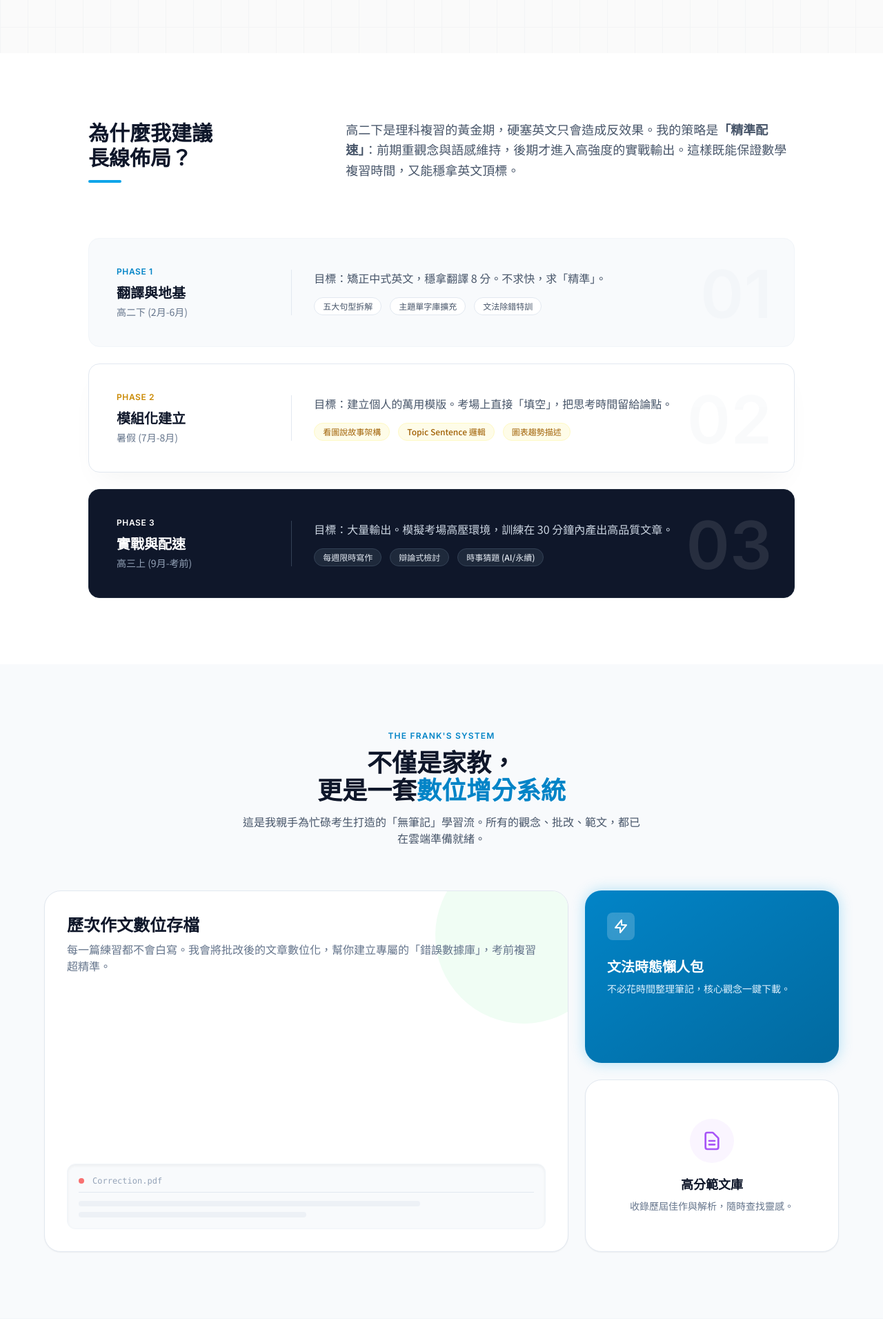
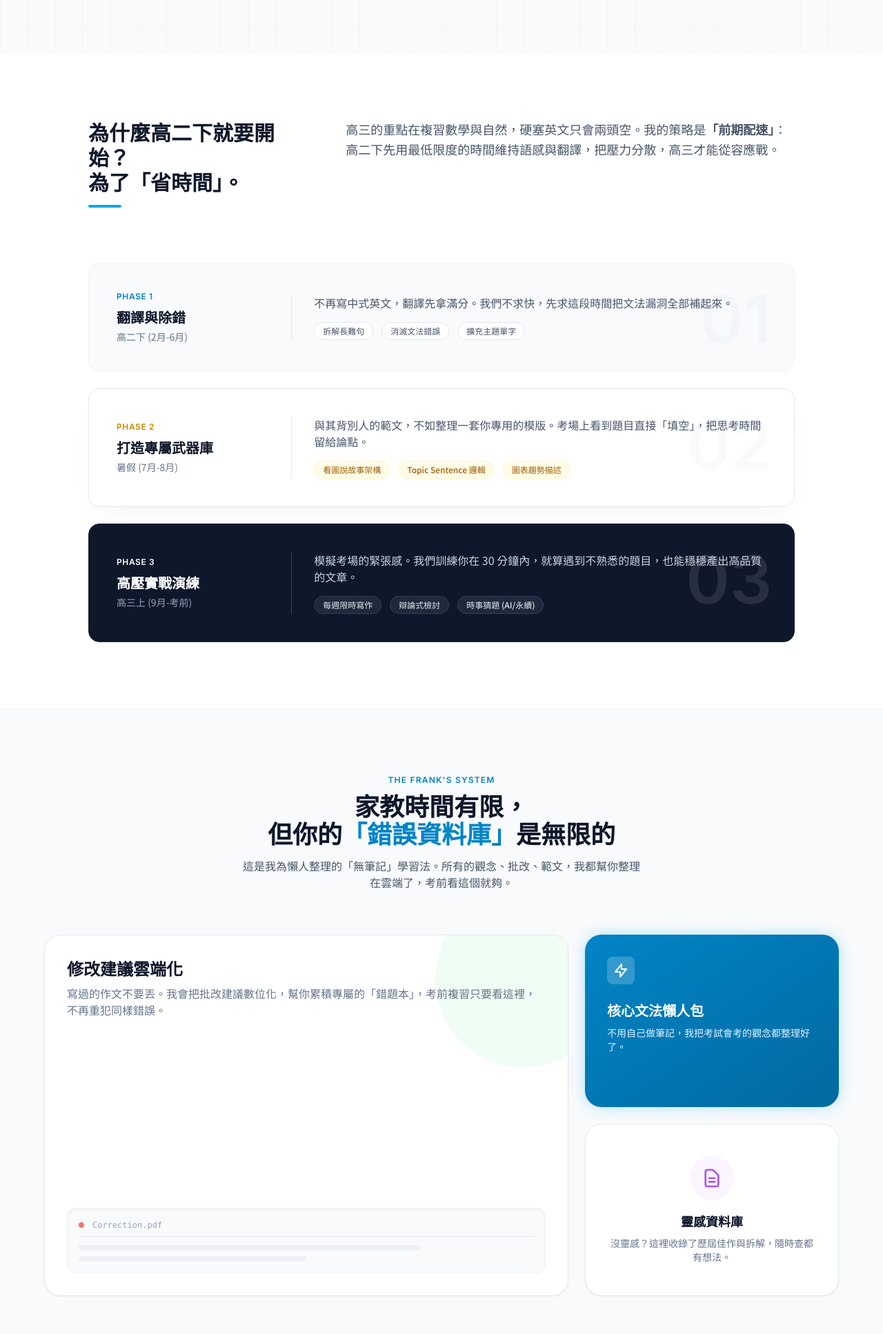
Before and after one commit to Frankfangcode/LinBoHong, a plain HTML site: page CoursePlan.html in a window 1280 px wide. Shown: the part 681-2615 px from the top of the page at 69% size. Drawn offline with nearby package versions, Linux system fonts and the light colour scheme.

Commit message:
新版本

```diff
--- a/CoursePlan.html
+++ b/CoursePlan.html
@@ -4,7 +4,7 @@
 <head>
     <meta charset="UTF-8">
     <meta name="viewport" content="width=device-width, initial-scale=1.0">
-    <title>116 學測英文作文翻譯・長線培訓計畫</title>
+    <title>116 學測英文非選・長線培訓計畫</title>
     <script src="https://cdn.tailwindcss.com"></script>
     <link rel="preconnect" href="https://fonts.googleapis.com">
     <link rel="preconnect" href="https://fonts.gstatic.com" crossorigin>
@@ -90,13 +90,13 @@
             </div>
 
             <h1 class="text-5xl md:text-7xl font-black mb-8 leading-[1.1] tracking-tight text-slate-900">
-                學測英文作文翻譯<br>
-                <span class="text-gradient-blue">頂標戰略計畫</span>
+                116 學測英文：<br>
+                <span class="text-gradient-blue">理組生的頂標陪跑計畫</span>
             </h1>
 
             <p class="text-lg md:text-xl text-slate-500 max-w-2xl mx-auto mb-12 leading-relaxed font-light">
-                專為數理繁忙考生設計的「高效寫作系統」。<br class="hidden md:block">
-                我不教你死背模板，我教你<span class="text-slate-800 font-medium">用邏輯建構分數</span>。
+                我知道你理科複習很重，沒時間硬啃英文。<br class="hidden md:block">
+                這裡不教死背模板，而是教你用<span class="text-slate-800 font-medium">「邏輯」</span>組裝出高分，把時間花在刀口上。
             </p>
 
             <div class="flex flex-col sm:flex-row justify-center gap-4">
@@ -128,12 +128,12 @@
         <div class="max-w-5xl mx-auto">
             <div class="flex flex-col md:flex-row gap-12 items-start mb-20">
                 <div class="md:w-1/3">
-                    <h2 class="text-3xl font-bold text-slate-900 mb-4">為什麼我建議<br>長線佈局？</h2>
+                    <h2 class="text-3xl font-bold text-slate-900 mb-4">為什麼高二下就要開始？<br>為了「省時間」。</h2>
                     <div class="h-1 w-12 bg-brand-500 rounded-full"></div>
                 </div>
                 <div class="md:w-2/3">
                     <p class="text-lg text-slate-600 leading-relaxed">
-                        高二下是理科複習的黃金期，硬塞英文只會造成反效果。我的策略是<strong>「精準配速」</strong>：前期重觀念與語感維持，後期才進入高強度的實戰輸出。這樣既能保證數學複習時間，又能穩拿英文頂標。
+                        高三的重點在複習數學與自然，硬塞英文只會兩頭空。我的策略是<strong>「前期配速」</strong>：高二下先用最低限度的時間維持語感與翻譯，把壓力分散，高三才能從容應戰。
                     </p>
                 </div>
             </div>
@@ -146,15 +146,15 @@
                     <div class="relative z-10 flex flex-col md:flex-row md:items-center gap-6">
                         <div class="md:w-1/4">
                             <span class="text-xs font-bold tracking-wider uppercase text-brand-600 mb-2 block font-eng">Phase 1</span>
-                            <h3 class="text-xl font-bold text-slate-900">翻譯與地基</h3>
+                            <h3 class="text-xl font-bold text-slate-900">翻譯與除錯</h3>
                             <p class="text-sm text-slate-500 mt-1">高二下 (2月-6月)</p>
                         </div>
                         <div class="md:w-3/4 border-l border-slate-200 pl-0 md:pl-8 pt-4 md:pt-0">
-                            <p class="text-slate-600 mb-4">目標：矯正中式英文，穩拿翻譯 8 分。不求快，求「精準」。</p>
+                            <p class="text-slate-600 mb-4">不再寫中式英文，翻譯先拿滿分。我們不求快，先求這段時間把文法漏洞全部補起來。</p>
                             <div class="flex flex-wrap gap-3">
-                                <span class="px-3 py-1 bg-white border border-slate-200 rounded-full text-xs font-medium text-slate-600">五大句型拆解</span>
-                                <span class="px-3 py-1 bg-white border border-slate-200 rounded-full text-xs font-medium text-slate-600">主題單字庫擴充</span>
-                                <span class="px-3 py-1 bg-white border border-slate-200 rounded-full text-xs font-medium text-slate-600">文法除錯特訓</span>
+                                <span class="px-3 py-1 bg-white border border-slate-200 rounded-full text-xs font-medium text-slate-600">拆解長難句</span>
+                                <span class="px-3 py-1 bg-white border border-slate-200 rounded-full text-xs font-medium text-slate-600">消滅文法錯誤</span>
+                                <span class="px-3 py-1 bg-white border border-slate-200 rounded-full text-xs font-medium text-slate-600">擴充主題單字</span>
                             </div>
                         </div>
                     </div>
@@ -166,11 +166,11 @@
                     <div class="relative z-10 flex flex-col md:flex-row md:items-center gap-6">
                         <div class="md:w-1/4">
                             <span class="text-xs font-bold tracking-wider uppercase text-yellow-600 mb-2 block font-eng">Phase 2</span>
-                            <h3 class="text-xl font-bold text-slate-900">模組化建立</h3>
+                            <h3 class="text-xl font-bold text-slate-900">打造專屬武器庫</h3>
                             <p class="text-sm text-slate-500 mt-1">暑假 (7月-8月)</p>
                         </div>
                         <div class="md:w-3/4 border-l border-slate-200 pl-0 md:pl-8 pt-4 md:pt-0">
-                            <p class="text-slate-600 mb-4">目標：建立個人的萬用模版。考場上直接「填空」，把思考時間留給論點。</p>
+                            <p class="text-slate-600 mb-4">與其背別人的範文，不如整理一套你專用的模版。考場上看到題目直接「填空」，把思考時間留給論點。</p>
                             <div class="flex flex-wrap gap-3">
                                 <span class="px-3 py-1 bg-yellow-50 border border-yellow-100 rounded-full text-xs font-medium text-yellow-700">看圖說故事架構</span>
                                 <span class="px-3 py-1 bg-yellow-50 border border-yellow-100 rounded-full text-xs font-medium text-yellow-700">Topic Sentence 邏輯</span>
@@ -186,11 +186,11 @@
                     <div class="relative z-10 flex flex-col md:flex-row md:items-center gap-6">
                         <div class="md:w-1/4">
                             <span class="text-xs font-bold tracking-wider uppercase text-brand-400 mb-2 block font-eng">Phase 3</span>
-                            <h3 class="text-xl font-bold text-white">實戰與配速</h3>
+                            <h3 class="text-xl font-bold text-white">高壓實戰演練</h3>
                             <p class="text-sm text-slate-400 mt-1">高三上 (9月-考前)</p>
                         </div>
                         <div class="md:w-3/4 border-l border-slate-700 pl-0 md:pl-8 pt-4 md:pt-0">
-                            <p class="text-slate-300 mb-4">目標：大量輸出。模擬考場高壓環境，訓練在 30 分鐘內產出高品質文章。</p>
+                            <p class="text-slate-300 mb-4">模擬考場的緊張感。我們訓練你在 30 分鐘內，就算遇到不熟悉的題目，也能穩穩產出高品質的文章。</p>
                             <div class="flex flex-wrap gap-3">
                                 <span class="px-3 py-1 bg-slate-800 border border-slate-700 rounded-full text-xs font-medium text-slate-200">每週限時寫作</span>
                                 <span class="px-3 py-1 bg-slate-800 border border-slate-700 rounded-full text-xs font-medium text-slate-200">辯論式檢討</span>
@@ -208,8 +208,8 @@
         <div class="max-w-6xl mx-auto">
             <div class="text-center mb-16">
                 <span class="text-brand-600 font-bold tracking-widest text-xs uppercase font-eng mb-2 block">The Frank's System</span>
-                <h2 class="text-3xl md:text-4xl font-bold text-slate-900">不僅是家教，<br>更是一套<span class="text-brand-600">數位增分系統</span></h2>
-                <p class="mt-4 text-slate-600 max-w-xl mx-auto">這是我親手為忙碌考生打造的「無筆記」學習流。所有的觀念、批改、範文，都已在雲端準備就緒。</p>
+                <h2 class="text-3xl md:text-4xl font-bold text-slate-900">家教時間有限，<br>但你的<span class="text-brand-600">「錯誤資料庫」</span>是無限的</h2>
+                <p class="mt-4 text-slate-600 max-w-xl mx-auto">這是我為懶人整理的「無筆記」學習法。所有的觀念、批改、範文，我都幫你整理在雲端了，考前看這個就夠。</p>
             </div>
 
             <!-- Bento Grid Layout -->
@@ -220,8 +220,8 @@
                     <div class="absolute top-0 right-0 w-64 h-64 bg-green-50 rounded-full -mr-16 -mt-16 transition-transform group-hover:scale-110"></div>
                     <div class="relative z-10 h-full flex flex-col justify-between">
                         <div>
-                            <h3 class="text-2xl font-bold text-slate-900 mb-2">歷次作文數位存檔</h3>
-                            <p class="text-slate-500">每一篇練習都不會白寫。我會將批改後的文章數位化，幫你建立專屬的「錯誤數據庫」，考前複習超精準。</p>
+                            <h3 class="text-2xl font-bold text-slate-900 mb-2">修改建議雲端化</h3>
+                            <p class="text-slate-500">寫過的作文不要丟。我會把批改建議數位化，幫你累積專屬的「錯題本」，考前複習只要看這裡，不再重犯同樣錯誤。</p>
                         </div>
                         <div class="mt-8 bg-slate-50 rounded-xl border border-slate-100 p-4 w-full shadow-inner">
                             <div class="flex items-center gap-3 mb-3 border-b border-slate-200 pb-2">
@@ -243,8 +243,8 @@
                         <div class="w-10 h-10 bg-white/20 backdrop-blur rounded-lg flex items-center justify-center mb-6">
                             <svg class="w-6 h-6 text-white" fill="none" viewBox="0 0 24 24" stroke="currentColor"><path stroke-linecap="round" stroke-linejoin="round" stroke-width="2" d="M13 10V3L4 14h7v7l9-11h-7z" /></svg>
                         </div>
-                        <h3 class="text-xl font-bold mb-2">文法時態懶人包</h3>
-                        <p class="text-brand-100 text-sm">不必花時間整理筆記，核心觀念一鍵下載。</p>
+                        <h3 class="text-xl font-bold mb-2">核心文法懶人包</h3>
+                        <p class="text-brand-100 text-sm">不用自己做筆記，我把考試會考的觀念都整理好了。</p>
                     </div>
                 </div>
 
@@ -253,8 +253,8 @@
                     <div class="w-16 h-16 bg-purple-50 rounded-full flex items-center justify-center mb-4 group-hover:scale-110 transition-transform">
                         <svg class="w-8 h-8 text-purple-500" fill="none" viewBox="0 0 24 24" stroke="currentColor"><path stroke-linecap="round" stroke-linejoin="round" stroke-width="2" d="M9 12h6m-6 4h6m2 5H7a2 2 0 01-2-2V5a2 2 0 012-2h5.586a1 1 0 01.707.293l5.414 5.414a1 1 0 01.293.707V19a2 2 0 01-2 2z" /></svg>
                     </div>
-                    <h3 class="text-lg font-bold text-slate-900">高分範文庫</h3>
-                    <p class="text-slate-500 text-sm mt-2">收錄歷屆佳作與解析，隨時查找靈感。</p>
+                    <h3 class="text-lg font-bold text-slate-900">靈感資料庫</h3>
+                    <p class="text-slate-500 text-sm mt-2">沒靈感？這裡收錄了歷屆佳作與拆解，隨時查都有想法。</p>
                 </div>
             </div>
         </div>
@@ -272,7 +272,7 @@
                         <span class="text-slate-400 group-open:rotate-180 transition-transform">↓</span>
                     </summary>
                     <div class="px-6 pb-6 text-slate-600 text-sm leading-relaxed border-t border-slate-100 pt-4">
-                        非常理解您的考量。所以第一階段（高二下）我主打「重質不重量」，以觀念矯正與短句翻譯為主，不會有大量的回家作業。我的目標是讓孩子「維持語感」，而不是增加負擔。
+                        懂您的擔心。所以高二下我們重質不重量，作業量會控制在每週 1 小時內。目標是讓孩子「保持手感」並矯正觀念，絕對不會影響到學校的段考複習。
                     </div>
                 </details>
 
@@ -294,7 +294,7 @@
                         <span class="text-slate-400 group-open:rotate-180 transition-transform">↓</span>
                     </summary>
                     <div class="px-6 pb-6 text-slate-600 text-sm leading-relaxed border-t border-slate-100 pt-4">
-                        別擔心！這正是我們要分階段的原因。前期我會先幫他建立「萬用句型」，讓他學會用有限的單字組合出正確的句子。我的數位講義也有針對基礎文法（如時態、詞性）做重點補強，只要願意跟著進度，一定能寫出完整的文章。
+                        別擔心，這正是我們要提早開始的原因。前期我會教他用「簡單但正確」的單字來組句。只要願意跟著進度，用國中的單字量也能寫出結構完整的文章。
                     </div>
                 </details>
 
@@ -342,7 +342,7 @@
                 <p class="text-slate-600 font-medium mb-1">若對規劃有任何疑問，或想調整進度，</p>
                 <p class="text-slate-800 font-bold flex items-center justify-center md:justify-start gap-2">
                     <svg class="w-5 h-5 text-green-500" fill="currentColor" viewBox="0 0 24 24"><path d="M12 2C6.48 2 2 6.48 2 12C2 17.52 6.48 22 12 22C17.52 22 22 17.52 22 12C22 6.48 17.52 2 12 2ZM17 13H7V11H17V13Z"/></svg>
-                    歡迎隨時在 FB 上跟我討論。
+                    歡迎隨時在 Line 上跟我討論。
                 </p>
             </div>
 
```
